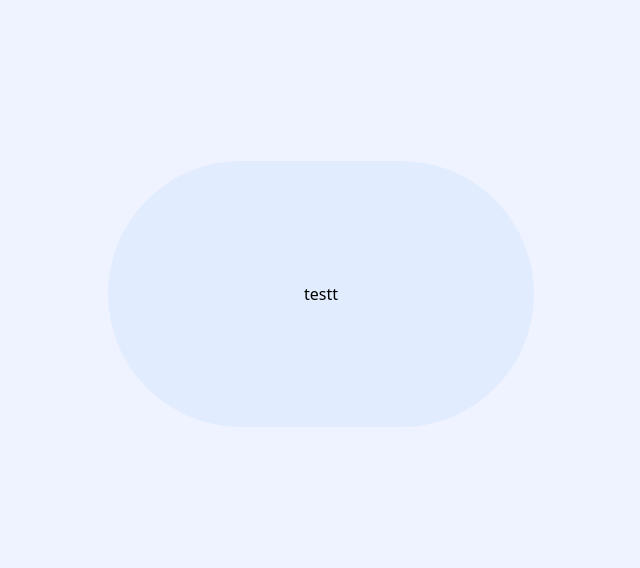
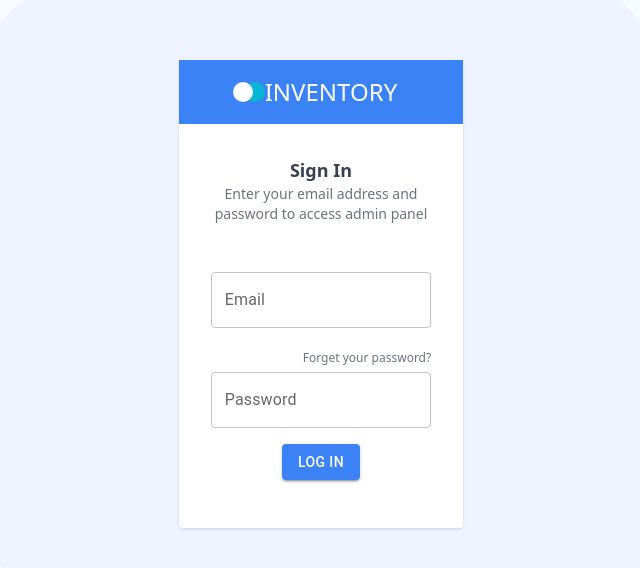
Before and after one commit to kalczugag/Employee-Leave-Management, a React (Create React App) app in the folder client/: page /login in a window 1280 px wide. Shown: the part 106-674 px from the top of the page, without its empty margins (319-959 px from the left). Built offline with nearby package versions, Linux system fonts and the light colour scheme.

Commit message:
login window styling

```diff
--- /dev/null
+++ b/client/src/components/Button.tsx
@@ -0,0 +1,79 @@
+import className from "classnames";
+import { ReactNode } from "react";
+import { GoSync } from "react-icons/go";
+
+type Props = {
+    children?: ReactNode;
+    primary?: boolean;
+    secondary?: boolean;
+    success?: boolean;
+    warning?: boolean;
+    danger?: boolean;
+    outline?: boolean;
+    rounded?: boolean;
+    loading?: boolean;
+} & React.ButtonHTMLAttributes<HTMLButtonElement>;
+
+const Button = ({
+    children,
+    primary,
+    secondary,
+    success,
+    warning,
+    danger,
+    outline,
+    rounded,
+    loading,
+    ...rest
+}: Props) => {
+    const classes = className(
+        rest.className,
+        "flex items-center px-3 py-1.5 border",
+        {
+            "opacity-80": loading,
+            "border-blue-500 bg-blue-500 text-white": primary,
+            "border-gray-900 bg-gray-900 text-white": secondary,
+            "border-green-500 bg-green-500 text-white": success,
+            "border-yellow-400 bg-yellow-400 text-white": warning,
+            "border-red-500 bg-red-500 text-white": danger,
+            "rounded-full": rounded,
+            "bg-white": outline,
+            "text-blue-500": outline && primary,
+            "text-gray-900": outline && secondary,
+            "text-green-500": outline && success,
+            "text-yellow-400": outline && warning,
+            "text-red-500": outline && danger,
+        }
+    );
+
+    return (
+        <button {...rest} disabled={loading} className={classes}>
+            {loading ? <GoSync className="animate-spin" /> : children}
+        </button>
+    );
+};
+
+Button.propTypes = {
+    checkVariationValue: ({
+        primary,
+        secondary,
+        success,
+        warning,
+        danger,
+    }: Props) => {
+        const count =
+            Number(!!primary) +
+            Number(!!secondary) +
+            Number(!!warning) +
+            Number(!!success) +
+            Number(!!danger);
+
+        if (count > 1) {
+            return new Error(
+                "Only one of primary, secondary, success, warning, danger can be true"
+            );
+        }
+    },
+};
+
+export default Button;
--- a/client/src/components/CircleBackground.tsx
+++ b/client/src/components/CircleBackground.tsx
@@ -7,7 +7,7 @@ type Props = {
 const CircleBackground = ({ children }: Props) => {
     return (
         <div className="bg-login-1 w-screen h-screen flex items-center justify-center overflow-hidden">
-            <div className="bg-login-2 rounded-full w-lvw h-lvh flex items-center justify-center antialiased">
+            <div className="bg-login-2 rounded-full w-2/3 h-lvh flex items-center justify-center antialiased">
                 <div className="bg-login-3 rounded-full w-1/3 h-1/3 flex items-center justify-center antialiased">
                     {children}
                 </div>
--- a/client/src/components/LoginWindow.tsx
+++ b/client/src/components/LoginWindow.tsx
@@ -1,5 +1,74 @@
+import { Link } from "react-router-dom";
+import { Field, Form } from "react-final-form";
+import { TextField, Button } from "@mui/material";
+
 const LoginWindow = () => {
-    return <div>testt</div>;
+    const onSubmit = (values: any) => {
+        console.log(values);
+    };
+
+    return (
+        <div className="flex flex-col bg-white shadow rounded">
+            <header className="relative flex items-center justify-center bg-blue-500 p-4">
+                <div className="relative w-5 h-5 bg-cyan-500 rounded-full z-10">
+                    <div className="absolute -left-3 w-5 h-5 bg-white rounded-full -z-10" />
+                </div>
+                <h1 className="text-white text-2xl">INVENTORY</h1>
+            </header>
+            <div className="flex flex-col text-center p-8">
+                <h3 className="text-lg text-gray-700 font-semibold">Sign In</h3>
+                <p className="text-sm text-gray-500">
+                    Enter your email address and password to access admin panel
+                </p>
+            </div>
+            <Form
+                onSubmit={onSubmit}
+                render={({ handleSubmit }) => (
+                    <form
+                        onSubmit={handleSubmit}
+                        className="flex flex-col items-center space-y-4 pb-12 py-4 px-8"
+                    >
+                        <Field name="email">
+                            {(props) => (
+                                <TextField
+                                    variant="outlined"
+                                    label="Email"
+                                    name={props.input.name}
+                                    value={props.input.value}
+                                    onChange={props.input.onChange}
+                                    className="w-full"
+                                />
+                            )}
+                        </Field>
+                        <Field name="password">
+                            {(props) => (
+                                <div className="text-end space-y-1">
+                                    <Link
+                                        to="/reset"
+                                        className="text-xs text-gray-500 hover:text-gray-700"
+                                    >
+                                        Forget your password?
+                                    </Link>
+                                    <TextField
+                                        type="password"
+                                        variant="outlined"
+                                        label="Password"
+                                        name={props.input.name}
+                                        value={props.input.value}
+                                        onChange={props.input.onChange}
+                                        className="w-full"
+                                    />
+                                </div>
+                            )}
+                        </Field>
+                        <Button sx={{ bgcolor: "#3B82F6" }} variant="contained">
+                            Log In
+                        </Button>
+                    </form>
+                )}
+            />
+        </div>
+    );
 };
 
 export default LoginWindow;
```
Also changed, not shown: client/package.json (+8 -0 lines), 1 other file (tests, documents, lock files or other folders).
